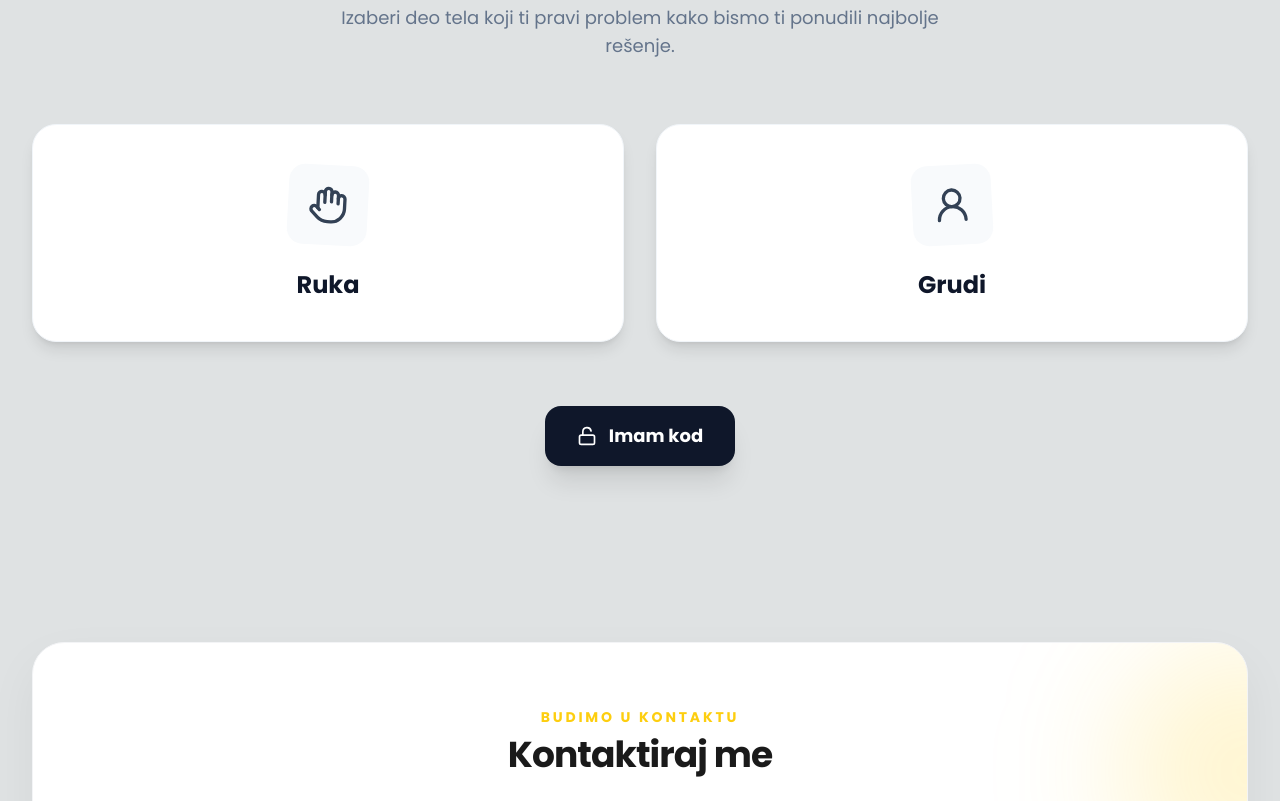
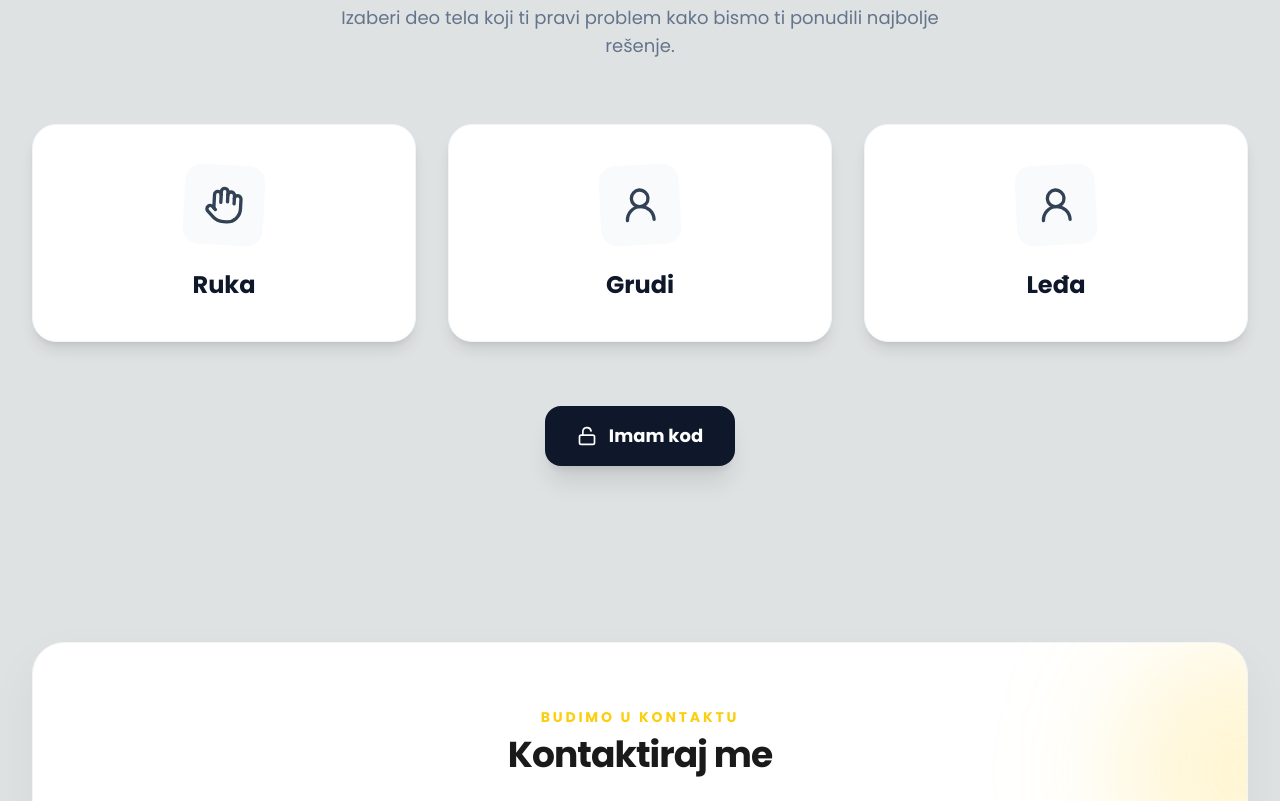
Before and after one commit to milan-petkovski/Sinapis, a plain HTML site: page index.html in a window 1280 px wide. Shown: the part 1760-2561 px from the top of the page. Drawn offline with nearby package versions, Linux system fonts and the light colour scheme.

Commit message:
New course

```diff
--- a/index.html
+++ b/index.html
@@ -170,7 +170,7 @@
     </div>
 
     <div id="step-1-categories" class="mb-10">
-      <div class="grid grid-cols-1 sm:grid-cols-2 lg:max-w-10xl lg:mx-auto gap-6 md:gap-8 w-full">
+      <div class="grid grid-cols-1 sm:grid-cols-3 lg:max-w-10xl lg:mx-auto gap-6 md:gap-8 w-full">
         <div onclick="showSubCategories('ruka')" class="group bg-white rounded-3xl shadow-lg hover:shadow-2xl p-6 sm:p-8 md:p-10 text-center cursor-pointer transform transition-all duration-300 hover:-translate-y-2 border border-slate-100 hover:border-slate-300 flex flex-col items-center justify-center">
           <div class="w-16 h-16 md:w-20 md:h-20 bg-slate-50 group-hover:bg-slate-900 transition-colors duration-300 rounded-2xl flex items-center justify-center mb-5 md:mb-6 text-slate-700 group-hover:text-white rotate-3 group-hover:rotate-0">
             <i data-lucide="hand" class="w-8 h-8 md:w-10 md:h-10"></i>
@@ -182,6 +182,12 @@
           <i data-lucide="user-round" class="w-8 h-8 md:w-10 md:h-10"></i>
           </div>
           <h3 class="font-bold text-xl md:text-2xl text-slate-900 group-hover:text-slate-700 transition-colors duration-300">Grudi</h3>
+        </div>
+        <div onclick="showSubCategories('ledja')" class="group bg-white rounded-3xl shadow-lg hover:shadow-2xl p-6 sm:p-8 md:p-10 text-center cursor-pointer transform transition-all duration-300 hover:-translate-y-2 border border-slate-100 hover:border-slate-300 flex flex-col items-center justify-center">
+          <div class="w-16 h-16 md:w-20 md:h-20 bg-slate-50 group-hover:bg-slate-900 transition-colors duration-300 rounded-2xl flex items-center justify-center mb-5 md:mb-6 text-slate-700 group-hover:text-white -rotate-[3deg] group-hover:rotate-0">
+          <i data-lucide="user-round" class="w-8 h-8 md:w-10 md:h-10"></i>
+          </div>
+          <h3 class="font-bold text-xl md:text-2xl text-slate-900 group-hover:text-slate-700 transition-colors duration-300">Leđa</h3>
         </div>
       </div>
     </div>
--- a/main.js
+++ b/main.js
@@ -16,6 +16,9 @@ const programsData = {
   ],
   'grudi': [
     { id: 'rm1', name: 'Bolovi u grudima / Interkostal', videoUrl: 'https://drive.google.com/file/d/10-bxGrdTIfDQMZGjJ0cWo5ukDbOTcdtj/preview', img: 'images/grudi1.png', desc: 'Detaljan video vodic za prevazilazenje tegobe bolova u grudima.' }
+  ],
+  'ledja': [
+    { id: 'ldj1', name: 'Bolovi u donjim ledjima', videoUrl: 'https://drive.google.com/file/d/17u8fIC96SKeL106B9_SEzP3i3nmWBMj3/preview', img: 'images/ledja1.png', desc: 'Detaljan video vodic za prevazilazenje bola u donjim ledjima i bol koji se spusta niz nogu.' }
   ]
 };
 
```
Also changed, not shown: 1 other file.
